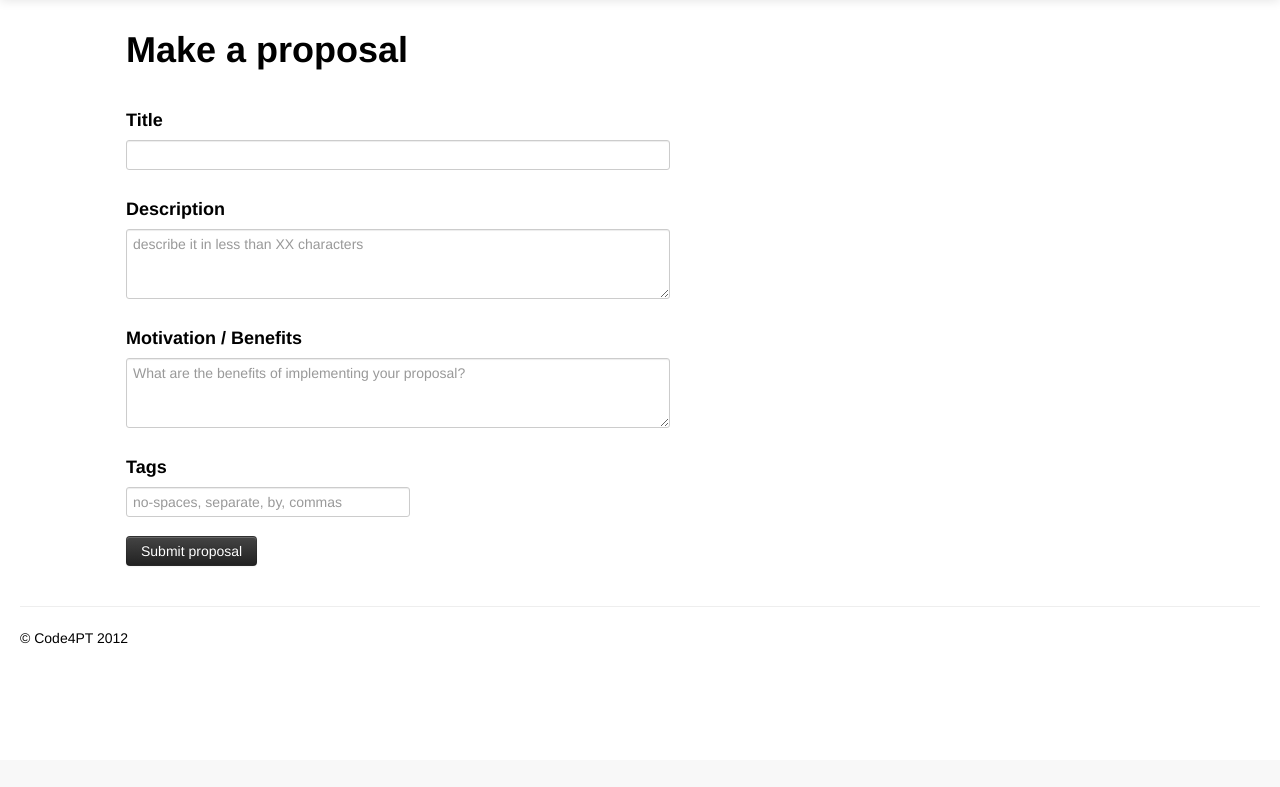
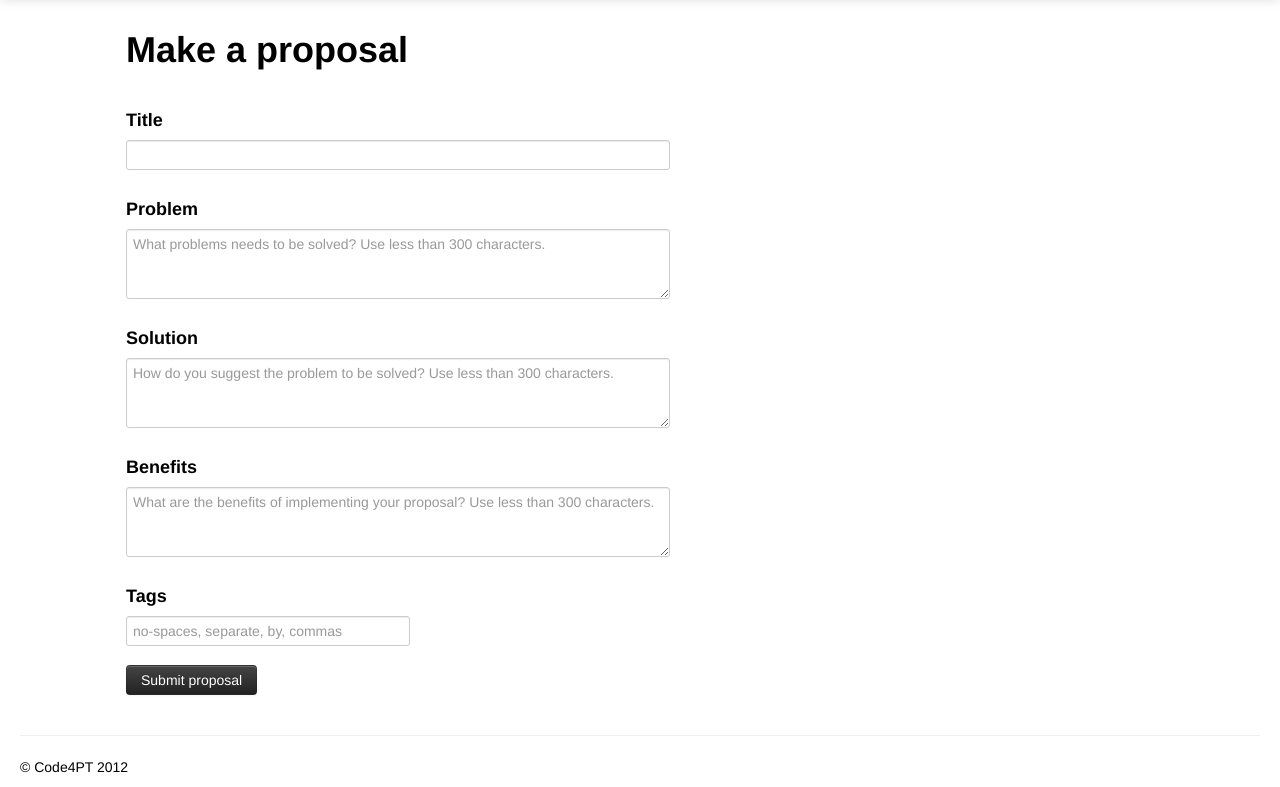
Before and after one commit to code4pt/dcid_django, a Django app: page /parliament/proposals/create/ in a window 1280 px wide. Shown: the part 40-827 px from the top of the page. Before the commit the page ends 684 px from the top, so only its background shows below. Run offline with Django 3.2, Linux system fonts and the light colour scheme; some libraries are stand-ins or nearby versions.

Commit message:
update proposal fields and respective usage
proposals now have 3 fields: problem, solution, benefits (which is
easier for users to write about); updatedpopulate and views accordingly

```diff
--- a/parliament/models.py
+++ b/parliament/models.py
@@ -28,8 +28,9 @@ class CreateProposalForm(forms.Form):
 	from a user in order to create a proposal.
 	"""
 	title = forms.CharField(label='Title', widget=forms.TextInput(attrs={ 'required': 'true', 'class': 'input-xxlarge' }));
-	description = forms.CharField(label='Description', widget=forms.Textarea(attrs={ 'required': 'true', 'rows': '3', 'class': 'input-xxlarge', 'placeholder': 'describe it in less than XX characters' }));
-	benefits = forms.CharField(label='Motivation / Benefits', widget=forms.Textarea(attrs={ 'required': 'true', 'rows': '3', 'class': 'input-xxlarge', 'placeholder': 'What are the benefits of implementing your proposal?' }))
+	problem = forms.CharField(label='Problem', widget=forms.Textarea(attrs={ 'required': 'true', 'rows': '3', 'class': 'input-xxlarge', 'placeholder': 'What problems needs to be solved? Use less than 300 characters.' }));
+	solution = forms.CharField(label='Solution', widget=forms.Textarea(attrs={ 'required': 'true', 'rows': '3', 'class': 'input-xxlarge', 'placeholder': 'How do you suggest the problem to be solved? Use less than 300 characters.' }));
+	benefits = forms.CharField(label='Benefits', widget=forms.Textarea(attrs={ 'required': 'true', 'rows': '3', 'class': 'input-xxlarge', 'placeholder': 'What are the benefits of implementing your proposal? Use less than 300 characters.' }));
 	tags = forms.CharField(label='Tags', widget=forms.TextInput(attrs={ 'required': 'true', 'class': 'input-xlarge', 'placeholder': 'no-spaces, separate, by, commas' }))
 
 
@@ -37,10 +38,10 @@ class ProposalManager(models.Manager):
 	"""
 	This class maps the input from CreateProposalForm into a Proposal object
 	"""
-	def create_proposal(self, auth_name, title, description, benefits, tags):
-		author_obj = Person.objects.get(name = auth_name)
+	def create_proposal(self, in_author, in_title, in_problem, in_solution, in_benefits, in_tags):
+		author_obj = Person.objects.get(name = in_author)
 		# TODO get the tags or create them?
-		newproposal = self.create(author=author_obj, title=title, desc=description, reasons=benefits, timestamp=datetime.now())
+		newproposal = self.create(author=author_obj, title=in_title, problem=in_problem, solution=in_solution, benefits=in_benefits, timestamp=datetime.now())
 		newproposal.save()
 		return newproposal
 
@@ -54,8 +55,9 @@ class Proposal(models.Model):
 	id_num = models.PositiveIntegerField(primary_key=True)
 	author = models.ForeignKey(Person, related_name="author")
 	title = models.CharField(max_length=70)
-	desc = models.CharField(max_length=300)
-	reasons = models.CharField(max_length=300)
+	problem = models.CharField(max_length=300)
+	solution = models.CharField(max_length=300)
+	benefits = models.CharField(max_length=300)
 	upvotes = models.PositiveIntegerField(default=0)
 	downvotes = models.PositiveIntegerField(default=0)
 	views = models.PositiveIntegerField(default=0)
--- a/parliament/views.py
+++ b/parliament/views.py
@@ -18,12 +18,13 @@ def proposal_create(request):
 	if request.method == 'POST': # If the form has been submitted...
 		form = CreateProposalForm(request.POST) # A form bound to the POST data
 		if form.is_valid():
-			auth_id = 'someone anonymous' # TODO get_or_404(person)
-			title = form.cleaned_data['title']
-			description = form.cleaned_data['description']
-			benefits = form.cleaned_data['benefits']
-			tags = form.cleaned_data['tags']
-			new_prop = Proposal.objects.create_proposal(auth_id, title, description, benefits, tags)
+			in_author = 'someone anonymous' # TODO get_or_404(person)
+			in_title = form.cleaned_data['title']
+			in_problem = form.cleaned_data['problem']
+			in_solution = form.cleaned_data['solution']
+			in_benefits = form.cleaned_data['benefits']
+			in_tags = form.cleaned_data['tags']
+			new_prop = Proposal.objects.create_proposal(in_author, in_title, in_problem, in_solution, in_benefits, in_tags)
 			return HttpResponseRedirect('/parliament/proposals/' + str(new_prop.id_num)) # Redirect after POST
 		else:
 			return HttpResponseRedirect('/parliament/proposal_create' + str(new_prop.id_num)) # Redirect after POST
--- a/templates/parliament/proposal_create.html
+++ b/templates/parliament/proposal_create.html
@@ -36,15 +36,26 @@
 	<div class="row-fluid">
 		<div class="span12">
 			<div class="control-group">
-		        <label class="control-label" for="description"><h4>{{form.description.label}}</h4></label>
+		        <label class="control-label" for="description"><h4>{{form.problem.label}}</h4></label>
 		        <div class="controls input-large">
-            		{{ form.description }}
+            		{{ form.problem }}
        			</div>
-		        <p>{{ form.description.errors }}</p>
+		        <p>{{ form.problem.errors }}</p>
     		</div>
 		</div>
 	</div>
 	<div class="row-fluid">
+        <div class="span12">
+            <div class="control-group">
+                <label class="control-label" for="title"><h4>{{form.solution.label}}</h4></label>
+                <div class="controls input-large">
+                    {{ form.solution }}
+                </div>
+                <p>{{ form.solution.errors }}</p>
+            </div>
+        </div>
+    </div>
+    <div class="row-fluid">
         <div class="span12">
             <div class="control-group">
                 <label class="control-label" for="title"><h4>{{form.benefits.label}}</h4></label>
```
Also changed, not shown: populate.sql (+8 -14 lines), templates/parliament/proposal_detail.html (+10 -6 lines).
